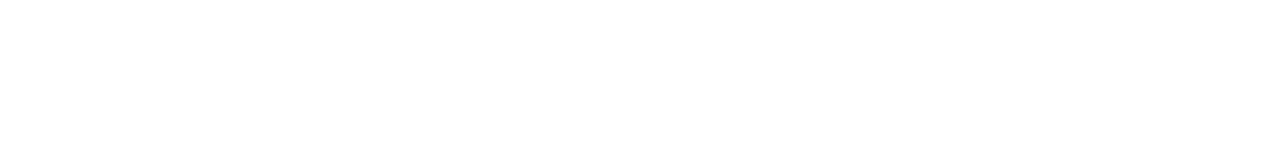
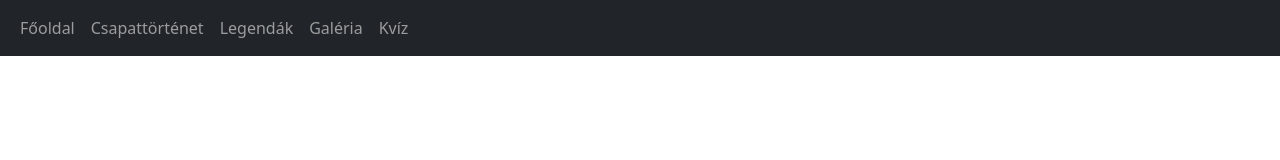
Before and after one commit to kallaigabor06/Proj1-McLaren-F1-Team-9C, a plain HTML site: page Legends.html in a window 1280 px wide. Drawn offline with nearby package versions, Linux system fonts and the light colour scheme.

Commit message:
kicsit szebbítve kész

```diff
--- a/Legends.html
+++ b/Legends.html
@@ -4,9 +4,35 @@
     <meta charset="UTF-8">
     <meta http-equiv="X-UA-Compatible" content="IE=edge">
     <meta name="viewport" content="width=device-width, initial-scale=1.0">
+    <link href="https://cdn.jsdelivr.net/npm/bootstrap@5.2.3/dist/css/bootstrap.min.css" rel="stylesheet">
+  <script src="https://cdn.jsdelivr.net/npm/bootstrap@5.2.3/dist/js/bootstrap.bundle.min.js"></script>
     <title>Legendák</title>
 </head>
 <body>
+    <nav class="navbar navbar-expand-sm bg-dark navbar-dark ">
 
+        <div class="container-fluid">
+          <!-- Links -->
+          <ul class="navbar-nav">
+            <li class="nav-item">
+              <a class="nav-link" href="index.html">Főoldal</a>
+            </li>
+            <li class="nav-item">
+              <a class="nav-link" href="Csapattörténet.html">Csapattörténet</a>
+            </li>
+            <li class="nav-item">
+                <a class="nav-link" href="Legends.html">Legendák</a>
+            </li>
+            <li class="nav-item">
+              <a class="nav-link" href="Galéria.html">Galéria</a>
+            </li>
+            <li class="nav-item">
+              <a class="nav-link" href="quiz.html">Kvíz</a>
+
+            </li>
+          </ul>
+        </div>
+
+      </nav>
 </body>
 </html>
```
Also changed, not shown: Csapattörténet.html (+26 -0 lines), Galéria.html (+26 -0 lines), index.html (+1 -1 lines), quiz.html (+27 -0 lines).
